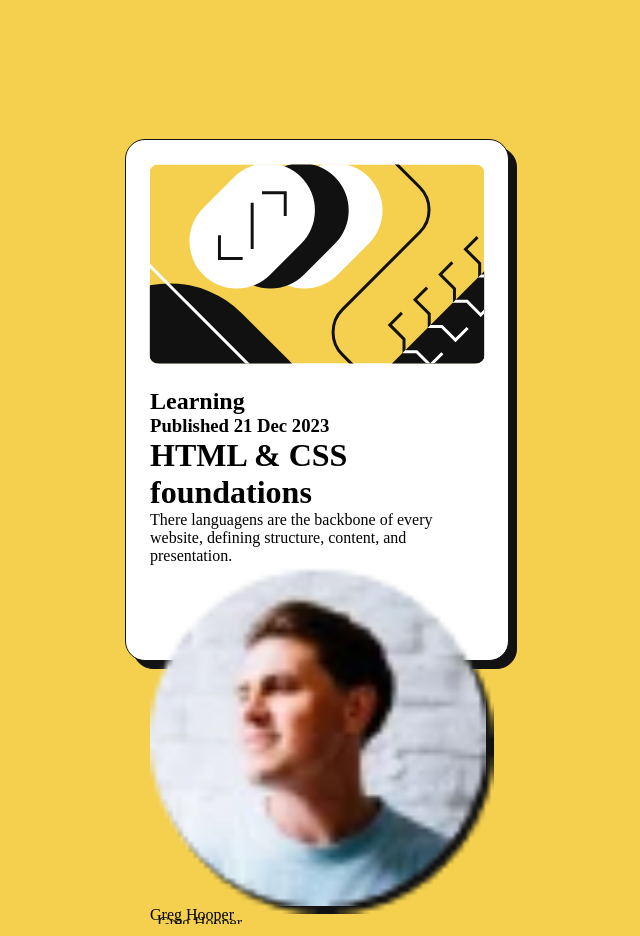
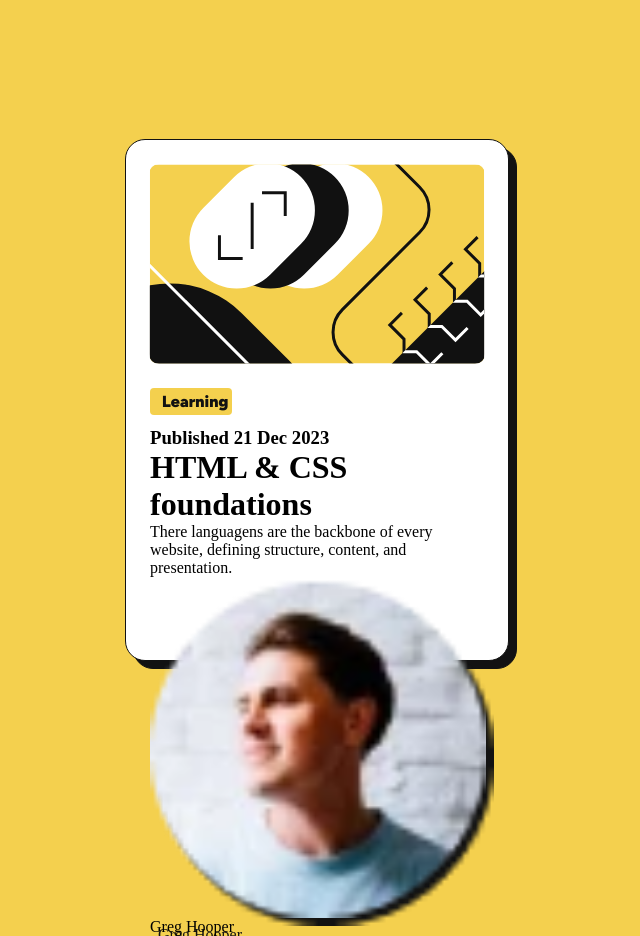
Before and after one commit to JoaoVOSantos/second-front-end-challenge, a plain HTML site: page index.html in a window 1280 px wide. Shown: the whole page, without its empty margins (323-963 px from the left). Drawn offline with Linux system fonts and the light colour scheme.

Commit message:
adicionando css do learning

```diff
--- a/index.html
+++ b/index.html
@@ -1,5 +1,6 @@
 <!DOCTYPE html>
 <html lang="pt-br">
+
 <head>
   <meta charset="UTF-8">
   <meta name="viewport" content="width=device-width, initial-scale=1.0">
@@ -7,17 +8,22 @@
   <link rel="stylesheet" href="style.css">
   <title>Desafio | Card</title>
 </head>
+
 <body>
   <div class="container">
     <img class="image" src="assets/images/illustration-article.svg" alt="image">
     <div class="content">
-      <h2 class="Learning">Learning</h2>
-      <h3 class="Published">Published 21 Dec 2023</h3>
+      <div class="container-learning">
+        <h2>Learning</h2>
+      </div>
+      <h3 class="published">Published 21 Dec 2023</h3>
       <h1 class="title">HTML & CSS foundations</h1>
-      <p class="describe"> There languagens are the backbone of every website, defining structure, content, and presentation.</p>
+      <p class="describe"> There languagens are the backbone of every website, defining structure, content, and
+        presentation.</p>
       <img src="assets/images/image-avatar.webp" class="picture-profile" alt="picture-profile">
       <p class="name">Greg Hooper</p>
     </div>
   </div>
 </body>
+
 </html>
--- a/style.css
+++ b/style.css
@@ -15,6 +15,7 @@
     --white-neutral: hsl(0, 0%, 100%);
     --grey-neutral: hsl(0, 0%, 50%);
     --black-neutral: hsl(0, 0%, 7%);
+    --font-family: 'Figtree', sans-serif;
 
 }
 
@@ -50,3 +51,20 @@ body{
     display: flex;
     flex-direction: column;
 }
+.container-learning{
+    width: 82px;
+    height: 29px;
+    border-radius: 4px;
+    margin-bottom: 12px;
+    background-color: var(--yelloy-primary);
+    padding: 4px 12px 4px 12px;
+}
+
+.container-learning h2{
+    font-weight: 900;
+    color: var(--black-neutral);
+    font-size: 16px;
+    font-family: var(--font-family);
+
+
+}
```
